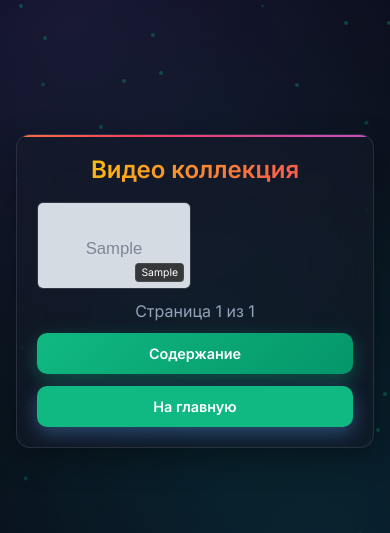
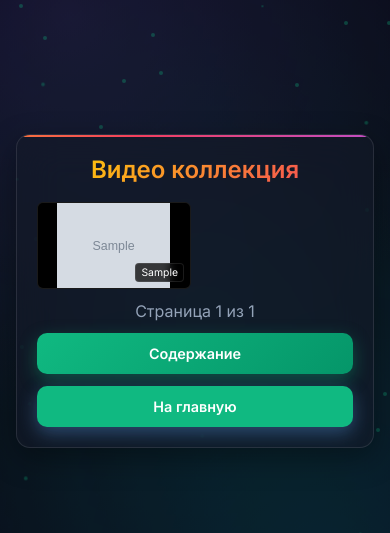
Before and after one commit to ev-g-hash/polyvideos, a Django app: page /videos/ in a window 390 px wide. Shown: the part 131-664 px from the top of the page. Run offline with Django 5.2, Linux system fonts and the light colour scheme; tables that the repository leaves empty hold one stand-in row (values such as "Sample post"); grey boxes marked "Sample" are stand-in pictures; some libraries are stand-ins or nearby versions.

Commit message:
push - превью end

```diff
--- a/static/css/style.css
+++ b/static/css/style.css
@@ -479,23 +479,25 @@ h2 {
     border-radius: 8px;
     overflow: hidden;
     aspect-ratio: 16/9;
-    background: rgba(255,255,255,0.03);
+    background: #000;
     border: 1px solid var(--border);
     transition: all 0.3s cubic-bezier(0.4, 0, 0.2, 1);
+    display: flex;
+    align-items: center;
+    justify-content: center;
 }
 
-.video-thumbnail img {
-    width: 100%;
-    height: 100%;
-    object-fit: cover;
-    object-position: center;
+.video-thumbnail .thumbnail-img {
+    max-width: 100%;
+    max-height: 100%;
+    width: auto;
+    height: auto;
     display: block;
-    transition: transform 0.4s cubic-bezier(0.4, 0, 0.2, 1);
 }
 
 /* Эффект увеличения при наведении */
-.video-thumbnail:hover img {
-    transform: scale(1.15);
+.video-thumbnail:hover .thumbnail-img {
+    transform: scale(1.05);
 }
 
 .video-placeholder {
@@ -734,7 +736,7 @@ h2 {
    ======================================== */
 
 @media (max-width: 768px) {
-    .video-thumbnail:hover img {
+    .video-thumbnail:hover .thumbnail-img {
         transform: scale(1.05);
     }
 
@@ -1284,7 +1286,7 @@ h2 {
         margin: 12px;
     }
 
-    .video-thumbnail img {
+    .video-thumbnail .thumbnail-img {
         height: 120px;
     }
 
@@ -1321,7 +1323,7 @@ h2 {
         margin-right: auto;
     }
 
-    .video-thumbnail img {
+    .video-thumbnail .thumbnail-img {
         height: 100px;
     }
 
@@ -1353,7 +1355,7 @@ h2 {
         text-align: center;
     }
 
-    .video-thumbnail img {
+    .video-thumbnail .thumbnail-img {
         height: 90px;
     }
 
@@ -1398,7 +1400,7 @@ h2 {
 }
 
 @media (max-width: 360px) {
-    .video-thumbnail img {
+    .video-thumbnail .thumbnail-img {
         height: 80px;
     }
 
--- a/templates/gallery.html
+++ b/templates/gallery.html
@@ -13,7 +13,7 @@
       <div class="video">
         <div class="video-thumbnail" onclick="openVideoModal('{{ video.video.url }}', '{{ video.title|escapejs }}', '{{ video.description|escapejs }}')">
           {% if video.thumbnail %}
-          <img src="{{ video.thumbnail.url }}" alt="{{ video.title|default:'Видео' }}" loading="lazy">
+          <img class="thumbnail-img" src="{{ video.thumbnail.url }}" alt="{{ video.title|default:'Видео' }}" loading="lazy">
           {% else %}
           <div class="video-placeholder">
             <svg fill="currentColor" height="48" viewbox="0 0 24 24" width="48"><path d="M8 5v14l11-7z"/></svg>
--- a/videos/models.py
+++ b/videos/models.py
@@ -118,19 +118,37 @@ class Video(models.Model):
 
             thumbnail_path = os.path.join(thumbnail_dir, f'{self.pk}.jpg')
 
-            # Используем OpenCV - FFmpeg НЕ НУЖЕН!
+            # Используем OpenCV
             cap = cv2.VideoCapture(video_path)
             success, frame = cap.read()
             cap.release()
 
             if success:
+                # Получаем размеры оригинального кадра
+                h, w = frame.shape[:2]
+                original_ratio = w / h  # Соотношение сторон оригинала
+
+                # Целевой размер превью (16:9)
+                target_ratio = 16 / 9
+
+                if original_ratio > target_ratio:
+                    # Видео шире 16:9 — обрезаем по бокам
+                    new_width = int(h * target_ratio)
+                    start_x = (w - new_width) // 2
+                    frame = frame[:, start_x:start_x + new_width]
+                elif original_ratio < target_ratio:
+                    # Видео выше 16:9 — обрезаем сверху/снизу
+                    new_height = int(w / target_ratio)
+                    start_y = (h - new_height) // 2
+                    frame = frame[start_y:start_y + new_height, :]
+
                 # Конвертируем BGR (OpenCV) в RGB (PIL)
                 frame_rgb = cv2.cvtColor(frame, cv2.COLOR_BGR2RGB)
 
                 # Создаём изображение из массива numpy
                 img = Image.fromarray(frame_rgb)
 
-                # Изменяем размер (опционально)
+                # Изменяем размер до целевого размера
                 img = img.resize((480, 270), Image.Resampling.LANCZOS)
 
                 # Сохраняем
```
